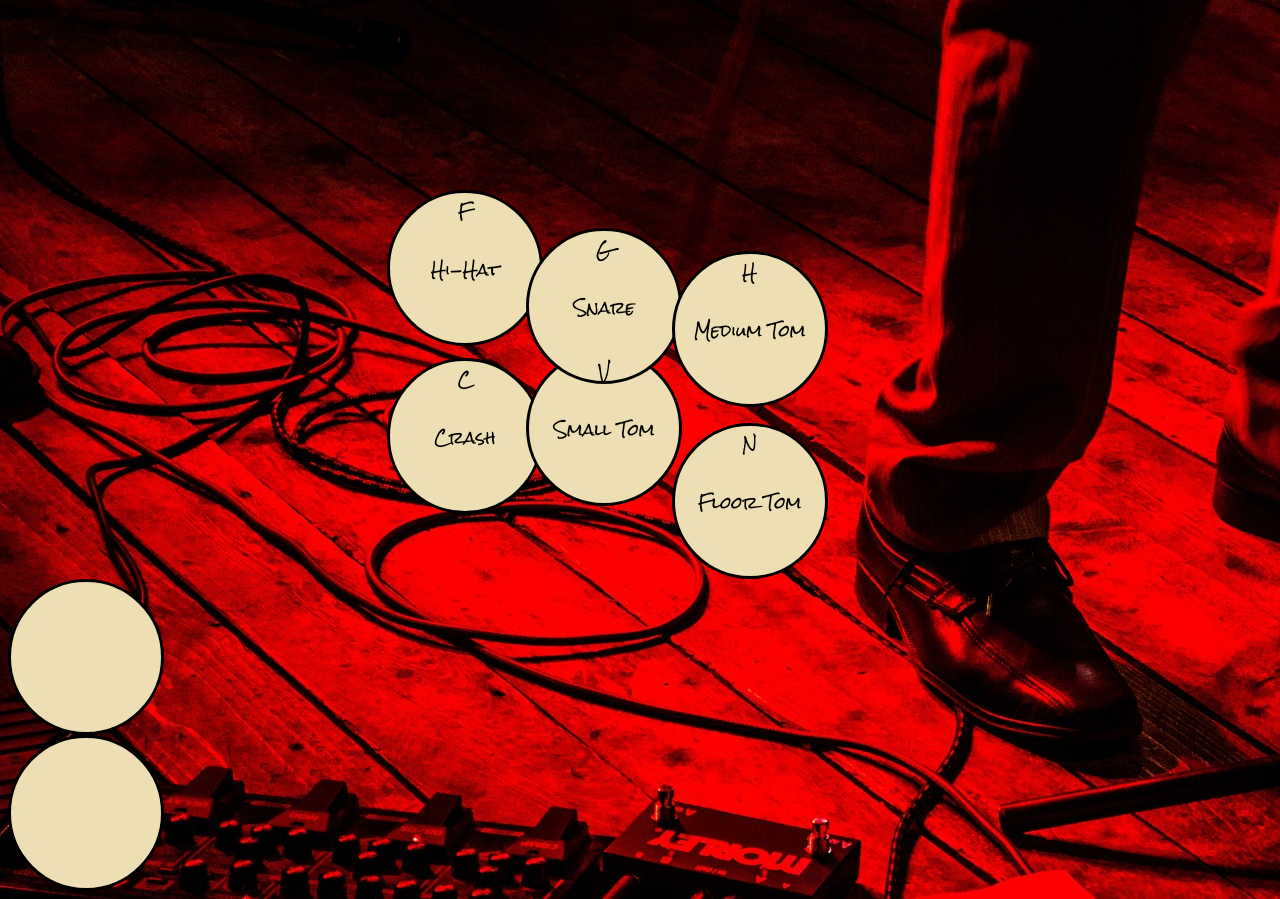
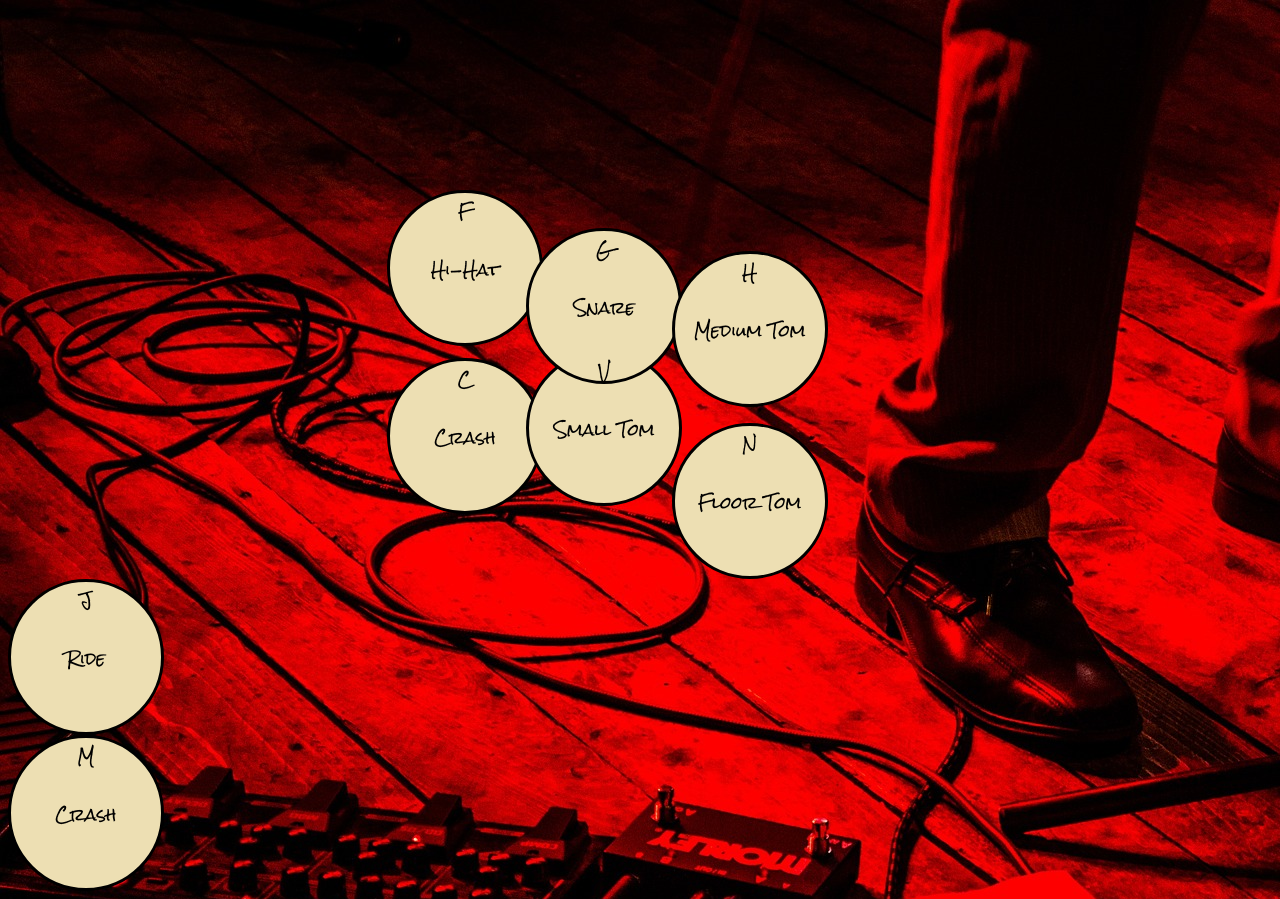
Before and after one commit to CrispyCB/JS-Drumkit, a plain HTML site: page index.html in a window 1280 px wide. Drawn offline with Linux system fonts and the light colour scheme.

Commit message:
Populates Ride and second Crash

```diff
--- a/index.html
+++ b/index.html
@@ -35,8 +35,14 @@
                 <kbd>N</kbd>
                 <span>Floor Tom</span>
             </div>
-            <div id="ride-cymbals"class="kit"></div>
-            <div id="crash-cymbals2" class="kit"></div>
+            <div id="ride-cymbals"class="kit">
+                <kbd>J</kbd>
+                <span>Ride</span>
+            </div>
+            <div id="crash-cymbals2" class="kit">
+                <kbd>M</kbd>
+                <span>Crash</span>
+            </div>
         </div>
     </body>
 </html>
```
